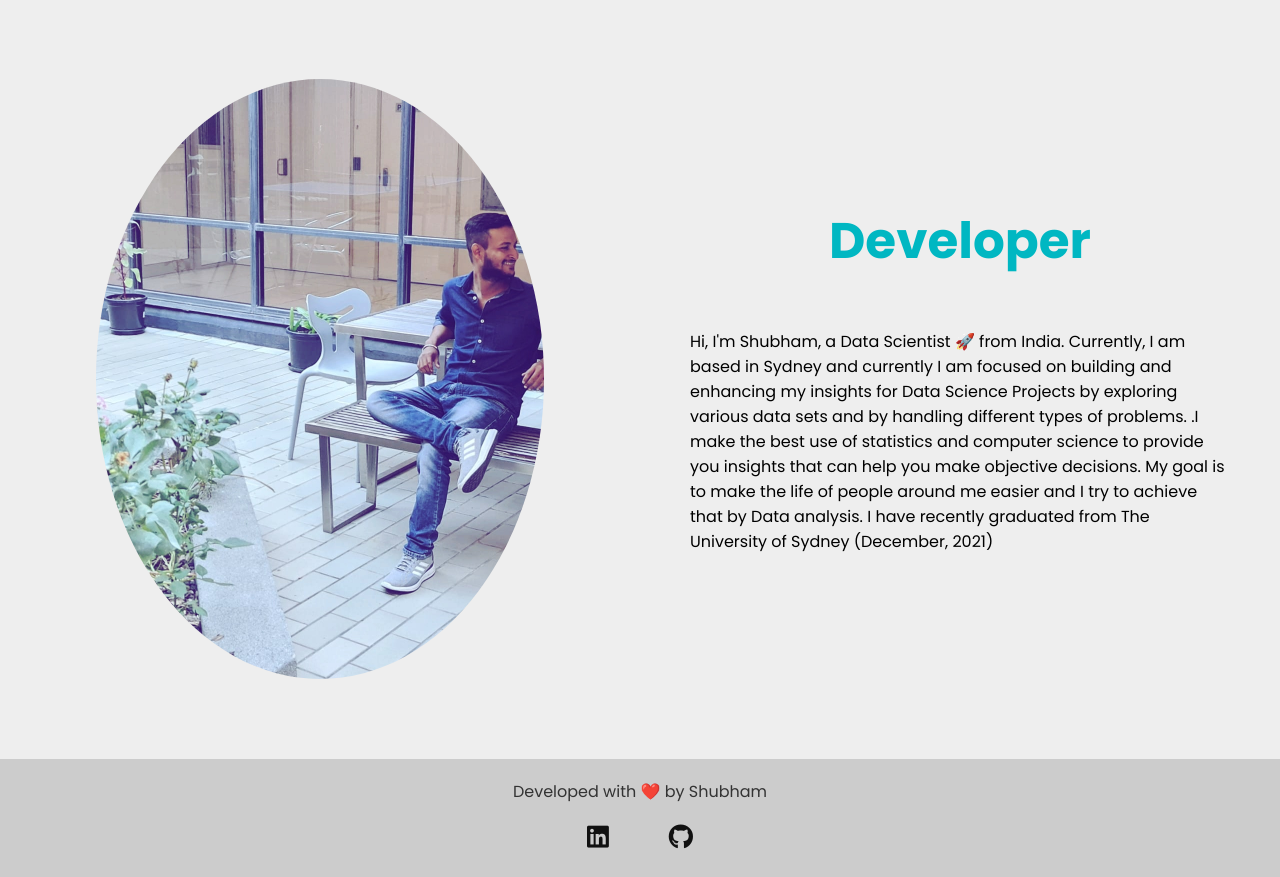
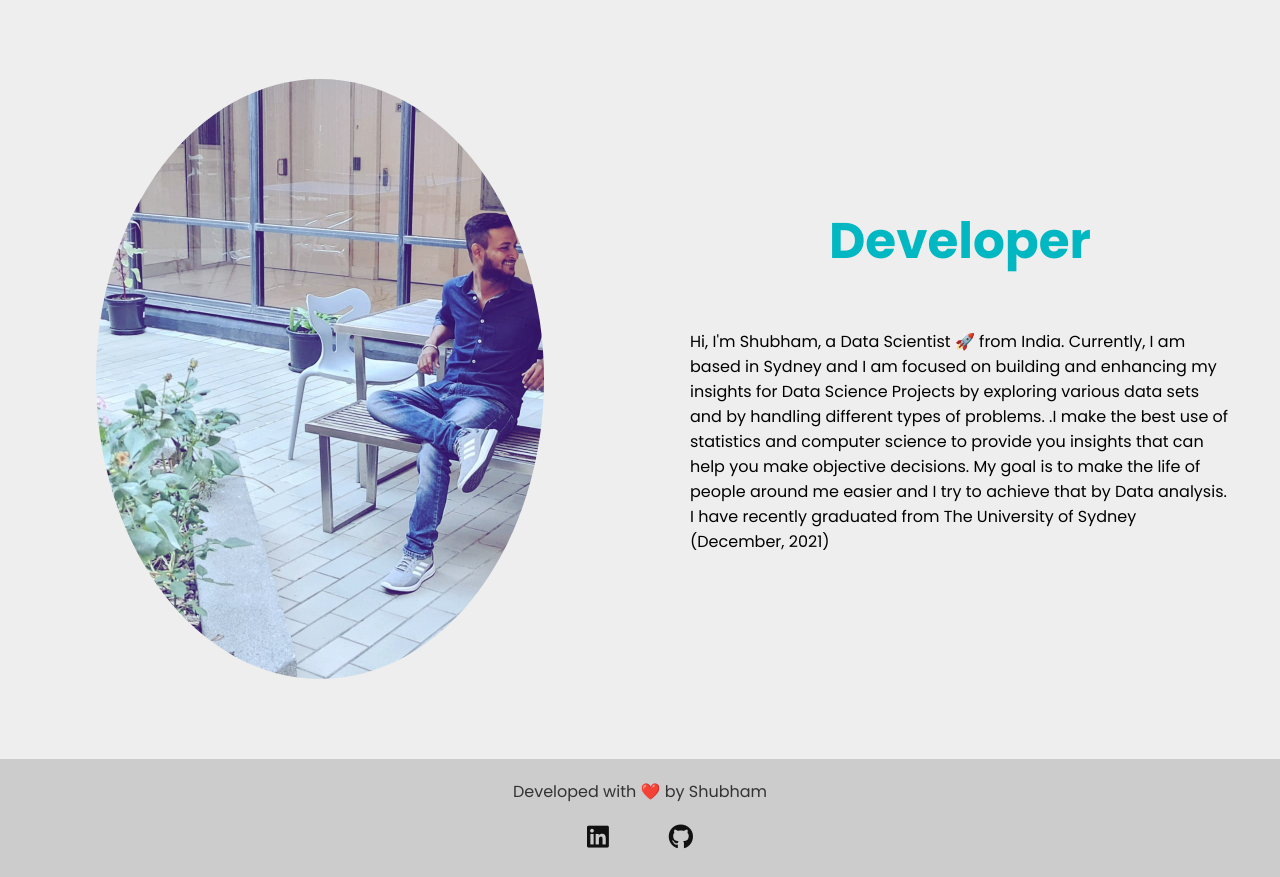
Before and after one commit to shubhamsrivastava951/Rain-Prediction-Australia, a Flask app: page / in a window 1280 px wide. Shown: the part 1455-2332 px from the top of the page. Run offline with Flask 2, Linux system fonts and the light colour scheme; parts of the project's set-up code (start-up, migrations or seed data) failed here and were passed over; some libraries are stand-ins or nearby versions.

Commit message:
Update index.html

```diff
--- a/template/index.html
+++ b/template/index.html
@@ -72,7 +72,7 @@
       <div>
         <h2>Developer</h2>
         <p class="about-content"> Hi, I'm Shubham, a Data Scientist 🚀 from India.
-          Currently, I am based in Sydney and currently I am focused on building and enhancing my insights for Data Science Projects by exploring various data sets and by handling different types of problems.
+          Currently, I am based in Sydney and I am focused on building and enhancing my insights for Data Science Projects by exploring various data sets and by handling different types of problems.
 
 .I make the best use of statistics and computer science to provide you insights that can help you make objective decisions. My goal is to make the life of people around me easier and I try to achieve that by Data analysis. I have recently graduated from The University of Sydney (December, 2021)</p>
       </div>
```
